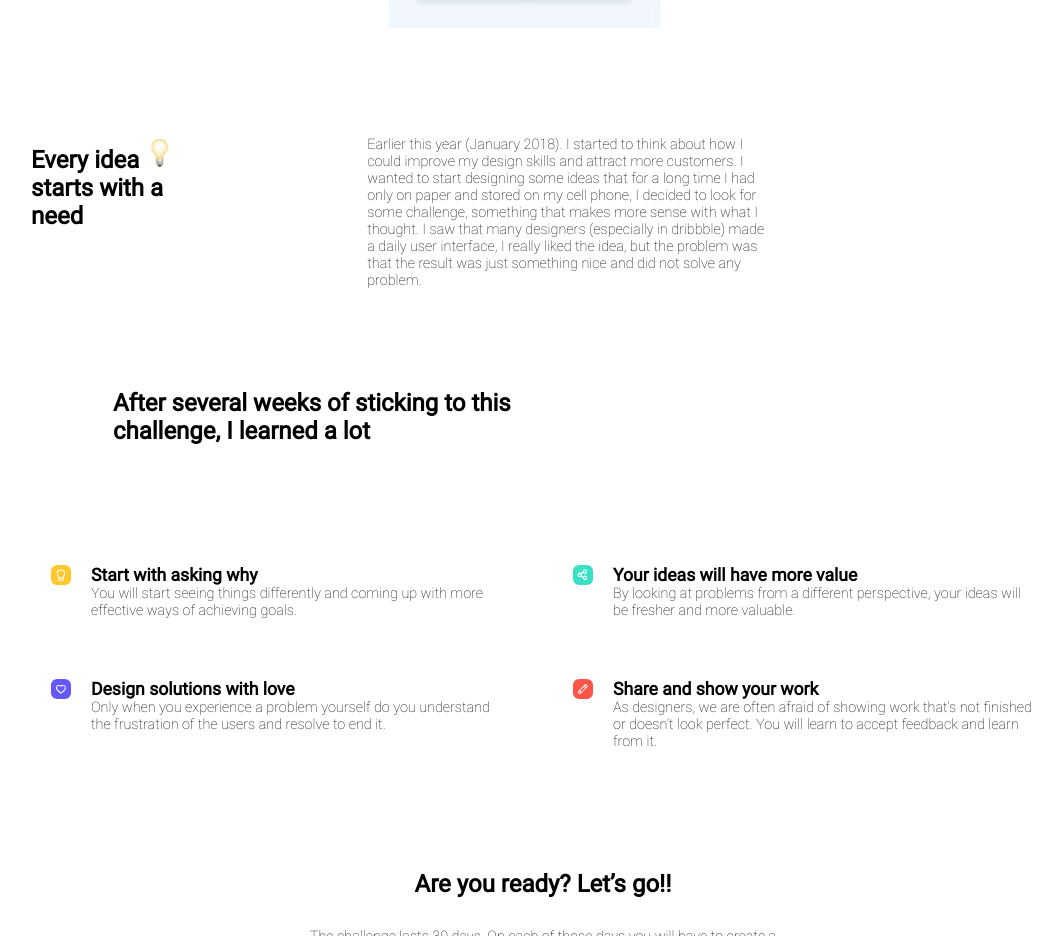
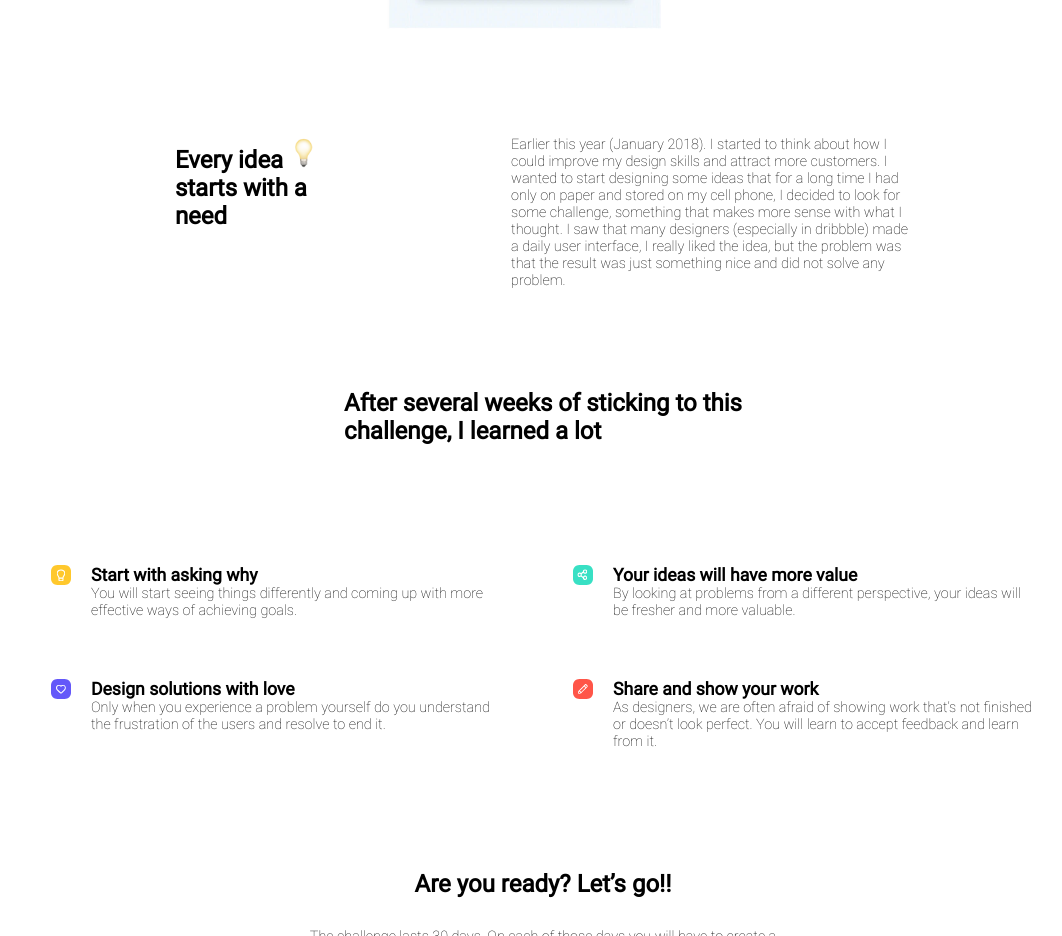
Before and after one commit to PatrickZantz/Tag17, a plain HTML site: page Vorlage_Transform_Transition_Animation/index.html in a window 1280 px wide. Shown: the part 920-1856 px from the top of the page, without its empty margins (97-1159 px from the left). Drawn offline with Linux system fonts and the light colour scheme.

Commit message:
just center a lil bit, couse its beautiful

```diff
--- a/Vorlage_Transform_Transition_Animation/assets/style/style.css
+++ b/Vorlage_Transform_Transition_Animation/assets/style/style.css
@@ -136,6 +136,7 @@ p {
 .about {
     display: flex;
     gap: 15vw;
+    justify-content: center;
 }
 
 .about img {
@@ -147,7 +148,10 @@ p {
 }
 
 .sec_h3 {
-    margin-left: 8%;
+    display: flex;
+    justify-content: center;
+
+
 }
 
 .tiles {
```
